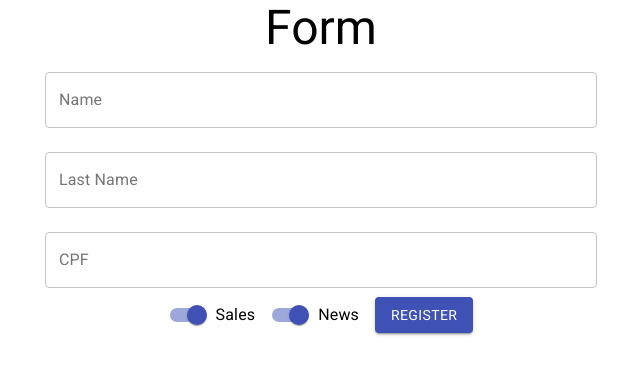
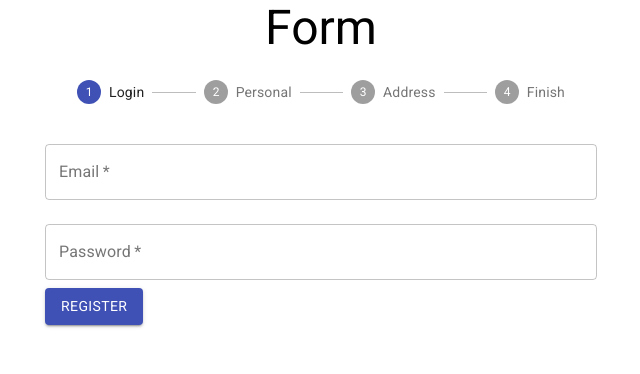
Before and after one commit to GuilhermeVitorino/react-form, a React (Create React App) app: page / in a window 1280 px wide. Shown: the top 374 px of the page, without its empty margins (319-959 px from the left). Built offline with nearby package versions, Linux system fonts and the light colour scheme; the HTML template or start-up script is replaced by a standard one.

Commit message:
multi form implementation

```diff
--- a/src/App.js
+++ b/src/App.js
@@ -7,8 +7,8 @@ import 'fontsource-roboto'
 class App extends Component {
   render() {
     return (
-      <Container component="article" maxWidth="sm" align="center">
-        <Typography variant="h3" component="h1">Form</Typography>
+      <Container component="article" maxWidth="sm">
+        <Typography variant="h3" component="h1" align="center">Form</Typography>
         <Form onSubmitForm={onSubmitForm} validateCPF={validateCPF} ></Form>
       </Container>
     );
--- /dev/null
+++ b/src/components/form/AddressData.jsx
@@ -0,0 +1,98 @@
+import { TextField, Button } from '@material-ui/core';
+import React, { useState } from 'react';
+
+function AddressData({ onSubmitForm }) {
+
+  const [cep, setCep] = useState("");
+  const [address, setAddress] = useState("");
+  const [number, setNumber] = useState("");
+  const [state, setState] = useState("");
+  const [city, setCity] = useState("");
+
+  return (
+    <form
+      onSubmit={(e) => {
+        e.preventDefault();
+        onSubmitForm({ cep, address, number, state, city });
+      }}
+    >
+
+      <TextField
+        value={cep}
+
+        onChange={(e) => {
+          setCep(e.target.value);
+        }}
+
+        id="cep"
+        label="ZIP Code"
+        type="number"
+        variant="outlined"
+        margin="normal"
+      />
+      <TextField
+        value={address}
+
+        onChange={(e) => {
+          setAddress(e.target.value);
+        }}
+
+        id="address"
+        label="Address"
+        type="text"
+        variant="outlined"
+        margin="normal"
+        fullWidth
+      />
+      <TextField
+        value={number}
+
+        onChange={(e) => {
+          setNumber(e.target.value);
+        }}
+
+        id="number"
+        label="Number"
+        type="number"
+        variant="outlined"
+        margin="normal"
+      />
+      <TextField
+        value={state}
+
+        onChange={(e) => {
+          setState(e.target.value);
+        }}
+
+        id="state"
+        label="State"
+        type="text"
+        variant="outlined"
+        margin="normal"
+      />
+      <TextField
+        value={city}
+
+        onChange={(e) => {
+          setCity(e.target.value);
+        }}
+
+        id="city"
+        label="City"
+        type="text"
+        variant="outlined"
+        margin="normal"
+        fullWidth
+      />
+      <Button
+        type="submit"
+        variant="contained"
+        color="primary"
+        fullWidth>
+        Finish Register
+      </Button>
+    </form>
+  );
+}
+
+export default AddressData;
--- a/src/components/form/Form.jsx
+++ b/src/components/form/Form.jsx
@@ -1,98 +1,47 @@
-import React, { useState } from 'react';
-import { Button, TextField, Switch, FormControlLabel } from '@material-ui/core';
+import { Typography, Stepper, Step, StepLabel } from '@material-ui/core';
+import React, { useEffect, useState } from 'react';
+import AddressData from './AddressData';
+import PesonalData from './PersonalData';
+import Userdata from './UserData';
 
-function Form({onSubmitForm, validateCPF}) {
+function Form({ onSubmitForm, validateCPF }) {
 
-  const [name, setName] = useState("");
-  const [lastName, setLastName] = useState("");
-  const [cpf, setCpf] = useState("");
-  const [sales, setSales] = useState(true);
-  const [news, setNews] = useState(true);
-  const [errors, setErrors] = useState({ cpf: { valid: true, text: "" } });
+  const [currentStep, setCurrentStep] = useState(0);
+  const [collectedData, setData] = useState(0);
+
+  useEffect(() => {
+    if (currentStep === forms.length - 1) {
+      onSubmitForm(collectedData);
+    }
+  })
+
+  const forms = [
+    <Userdata onSubmitForm={collectData} />,
+    <PesonalData onSubmitForm={collectData} validateCPF={validateCPF} />,
+    <AddressData onSubmitForm={collectData} />,
+    <Typography variant="h5"> Thanks for register!</Typography>
+  ];
+
+  function collectData(data) {
+    setData({ ...collectedData, ...data });
+    console.log(collectedData);
+    next();
+  }
+
+  function next() {
+    setCurrentStep(currentStep + 1);
+  }
 
   return (
-
-    <form
-      onSubmit={(e) => {
-        e.preventDefault();
-        onSubmitForm({name, lastName, cpf, sales, news});
-      }}
-    >
-
-      <TextField
-        value={name}
-
-        onChange={(e) => {
-          setName(e.target.value);
-        }}
-
-        id="name"
-        label="Name"
-        variant="outlined"
-        margin="normal"
-        fullWidth
-      />
-
-      <TextField
-        value={lastName}
-
-        onChange={(e) => {
-          setLastName(e.target.value);
-        }}
-
-        id="lastName"
-        label="Last Name"
-        variant="outlined"
-        margin="normal"
-        fullWidth
-      />
-
-      <TextField
-        value={cpf}
-
-        onChange={(e) => {
-          setCpf(e.target.value);
-        }}
-
-        onBlur={(e) => {
-          const isValid = validateCPF(cpf);
-          setErrors({cpf: isValid});
-        }}
-
-        type="number"
-        error={!errors.cpf.valid}
-        helperText={errors.cpf.text}
-        id="cpf"
-        label="CPF"
-        variant="outlined"
-        margin="normal"
-        fullWidth
-      />
-
-      <FormControlLabel
-        checked={sales}
-        label="Sales"
-        control={<Switch
-          name="Sales"
-          color="primary"
-          onChange={ e => setSales(e.target.checked) } />}
-      />
-
-      <FormControlLabel
-        checked={news}
-        label="News"
-        control={<Switch
-          name="News"
-          color="primary"
-          onChange={ e => setNews(e.target.checked) } />}
-      />
-
-      <Button
-        type="submit"
-        variant="contained"
-        color="primary">Register</Button>
-
-    </form>
+    <>
+      <Stepper activeStep={currentStep}>
+        <Step><StepLabel>Login</StepLabel></Step>
+        <Step><StepLabel>Personal</StepLabel></Step>
+        <Step><StepLabel>Address</StepLabel></Step>
+        <Step><StepLabel>Finish</StepLabel></Step>
+      </Stepper>
+      {forms[currentStep]}
+    </>
   );
 }
 
--- /dev/null
+++ b/src/components/form/PersonalData.jsx
@@ -0,0 +1,101 @@
+import React, { useState } from 'react';
+import { Button, TextField, Switch, FormControlLabel } from '@material-ui/core';
+
+function PesonalData({ onSubmitForm, validateCPF }) {
+
+  const [name, setName] = useState("");
+  const [lastName, setLastName] = useState("");
+  const [cpf, setCpf] = useState("");
+  const [sales, setSales] = useState(true);
+  const [news, setNews] = useState(true);
+  const [errors, setErrors] = useState({ cpf: { valid: true, text: "" } });
+
+  return (
+
+    <form
+      onSubmit={(e) => {
+        e.preventDefault();
+        onSubmitForm({name, lastName, cpf, sales, news});
+      }}
+    >
+
+      <TextField
+        value={name}
+
+        onChange={(e) => {
+          setName(e.target.value);
+        }}
+
+        id="name"
+        label="Name"
+        variant="outlined"
+        margin="normal"
+        fullWidth
+      />
+
+      <TextField
+        value={lastName}
+
+        onChange={(e) => {
+          setLastName(e.target.value);
+        }}
+
+        id="lastName"
+        label="Last Name"
+        variant="outlined"
+        margin="normal"
+        fullWidth
+      />
+
+      <TextField
+        value={cpf}
+
+        onChange={(e) => {
+          setCpf(e.target.value);
+        }}
+
+        onBlur={(e) => {
+          const isValid = validateCPF(cpf);
+          setErrors({ cpf: isValid });
+        }}
+
+        type="number"
+        error={!errors.cpf.valid}
+        helperText={errors.cpf.text}
+        id="cpf"
+        label="CPF"
+        variant="outlined"
+        margin="normal"
+        fullWidth
+      />
+
+      <FormControlLabel
+        checked={sales}
+        label="Sales"
+        control={<Switch
+          name="Sales"
+          color="primary"
+          onChange={e => setSales(e.target.checked)} />}
+      />
+
+      <FormControlLabel
+        checked={news}
+        label="News"
+        control={<Switch
+          name="News"
+          color="primary"
+          onChange={e => setNews(e.target.checked)} />}
+      />
+
+      <Button
+        type="submit"
+        variant="contained"
+        color="primary">
+        Register
+      </Button>
+
+    </form>
+  );
+}
+
+export default PesonalData;
--- /dev/null
+++ b/src/components/form/UserData.jsx
@@ -0,0 +1,52 @@
+import { Button, TextField } from '@material-ui/core';
+import React, { useState } from 'react';
+
+function Userdata({onSubmitForm}) {
+
+  const [email, setEmail] = useState("");
+  const [password, setPassword] = useState("");
+
+  return (
+    <form
+      onSubmit ={(e) => {
+        e.preventDefault();
+        onSubmitForm({email, password});
+      }}>
+      <TextField
+
+        onChange={(e) => {
+          setEmail(e.target.value);
+        }}
+
+        id="email"
+        label="Email"
+        type="email"
+        required
+        variant="outlined"
+        margin="normal"
+        fullWidth />
+      <TextField
+
+        onChange={(e) => {
+          setPassword(e.target.value);
+        }}
+
+        id="password"
+        label="Password"
+        type="password"
+        required
+        variant="outlined"
+        margin="normal"
+        fullWidth
+        required />
+      <Button
+        type="submit"
+        variant="contained"
+        color="primary">
+          Register
+        </Button>
+    </form>
+  );
+}
+
+export default Userdata;
```
